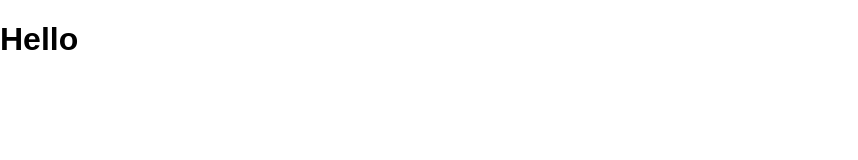
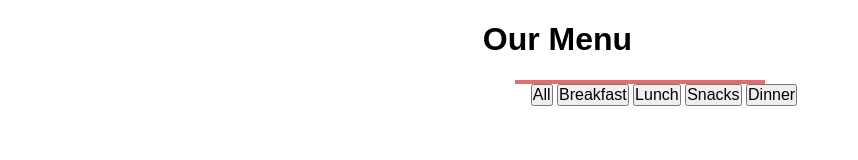
Before and after one commit to SathishSAKA26/restaurant-menu, a plain HTML site: page index.html in a window 1280 px wide. Shown: the whole page, without its empty margins (0-858 px from the left). Drawn offline with Linux system fonts and the light colour scheme; files that its build step writes are made by us from their sources; a web font is replaced by a local one.

Commit message:
add code

```diff
--- a/styles/style.css
+++ b/assets/styles/style.css
@@ -50,6 +50,10 @@ html {
 body {
   font-family: "Fira Sans Condensed", sans-serif;
   background-color: var(--clr-white);
+  width: 100%;
+  height: 100vh;
+  display: flex;
+  justify-content: center;
 }
 
 /* global css */
@@ -66,3 +70,13 @@ a {
 li {
   list-style: none;
 }
+
+.under-line {
+  border: 2px solid var(--clr-red-light);
+  margin: 0 2rem;
+}
+
+.filter-btn {
+  width: 100%;
+  margin-left: 3rem;
+}
--- a/index.html
+++ b/index.html
@@ -7,10 +7,10 @@
     <!-- icon -->
     <link
       rel="shortcut icon"
-      href="./images/png-transparent-gold.png"
+      href="./assets/images/png-transparent-gold.png"
       type="image/x-icon"
     />
-    <title>Static - Boiler Plate</title>
+    <title>Restaurant Menu</title>
     <!-- fontAwesome CDN -->
     <link
       rel="stylesheet"
@@ -26,7 +26,23 @@
     <link rel="stylesheet" href="./styles/style.css" />
   </head>
   <body>
-    <h1>Hello</h1>
+    <!-- main section -->
+    <section class="menu">
+      <!-- title container -->
+      <div class="title">
+        <h1>Our Menu</h1>
+        <div class="under-line"></div>
+      </div>
+      <!-- filter button -->
+      <div class="filter-btn">
+        <button>All</button>
+        <button>Breakfast</button>
+        <button>Lunch</button>
+        <button>Snacks</button>
+        <button>Dinner</button>
+      </div>
+    </section>
+
     <!-- custom script -->
     <script src="./scripts/script.js"></script>
   </body>
```
Also changed, not shown: assets/images/breckfast-1.jpg (added), assets/images/breckfast-2.jpg (added), assets/images/breckfast-3.jpg (added), assets/images/breckfast-4.jpg (added), assets/images/dinner-1.avif (added), assets/images/dinner-2.avif (added), assets/images/dinner-3.avif (added), assets/images/dinner-4.avif (added), assets/images/lunchi-1.jpg (added), assets/images/lunchi-2.jpg (added), assets/images/lunchi-3.jpg (added), assets/images/snakes-1.jpg (added), assets/images/snakes-2.jpg (added), assets/images/snakes-3.jpg (added), 3 more files.
